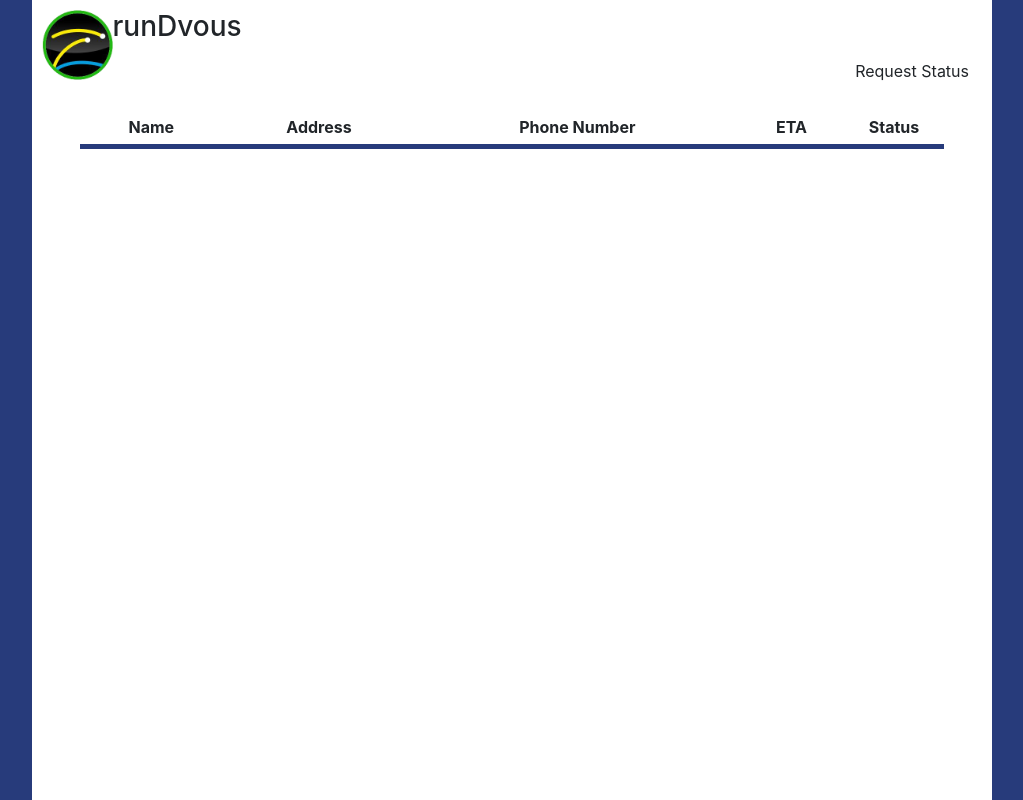
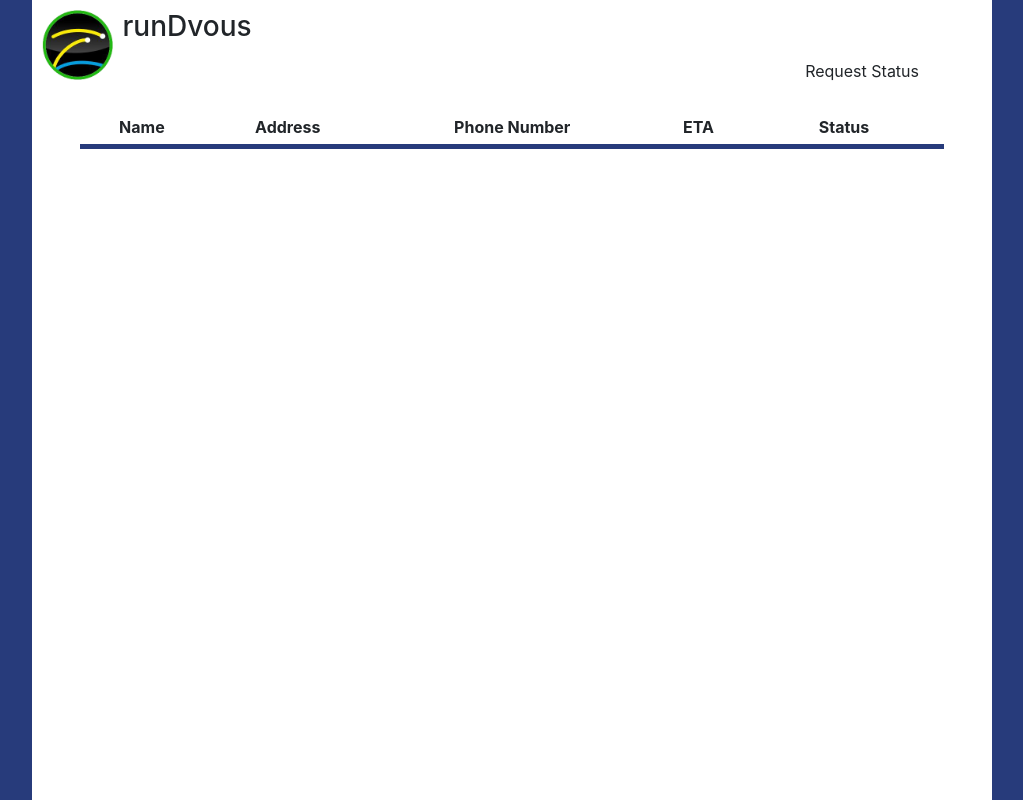
Before and after one commit to BairnOwl/runDvous, a website: page templates/schedule.html in a window 1280 px wide. Shown: the whole page, without its empty margins (128-1151 px from the left). Drawn offline with nearby package versions, Linux system fonts and the light colour scheme; files that its build step writes are made by us from their sources; no server answers; files whose address does not match are found by name.

Commit message:
added more margins

```diff
--- a/public/style.css
+++ b/public/style.css
@@ -94,12 +94,14 @@ td {
     height: 10%;
     width: 7.5%;
     float: left;
+    margin-right: 10px;
 }
 
 .statusColumn {
-    width: 100px;
+    width: 200px;
 }
 
 #sendMessages {
     float: right;
+    margin-right: 50px;
 }
```
